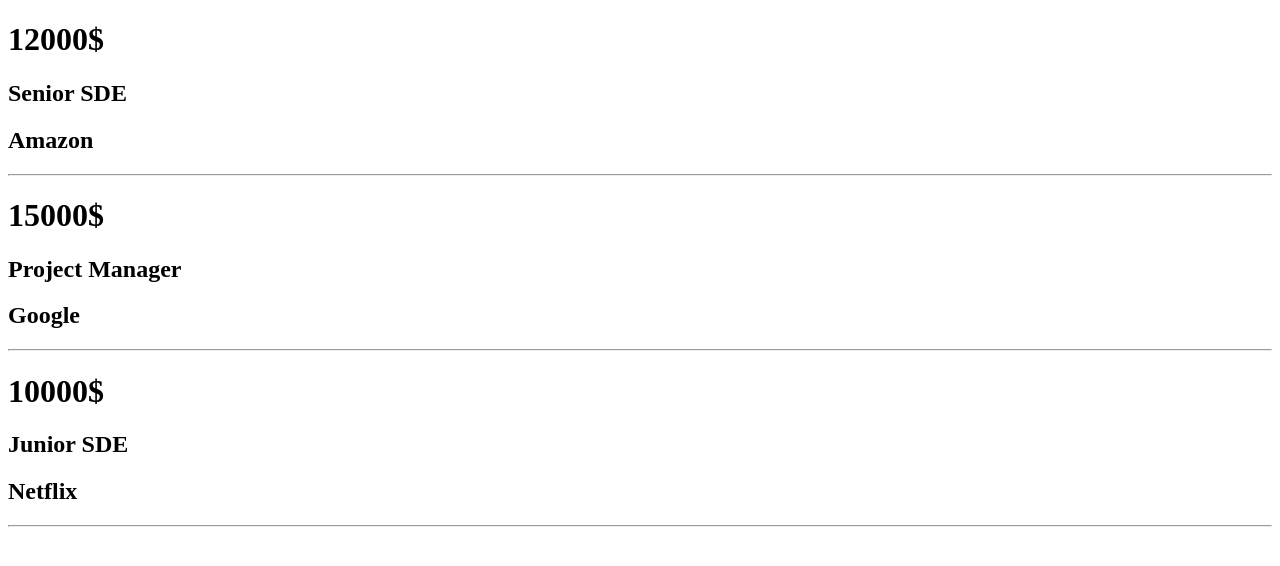
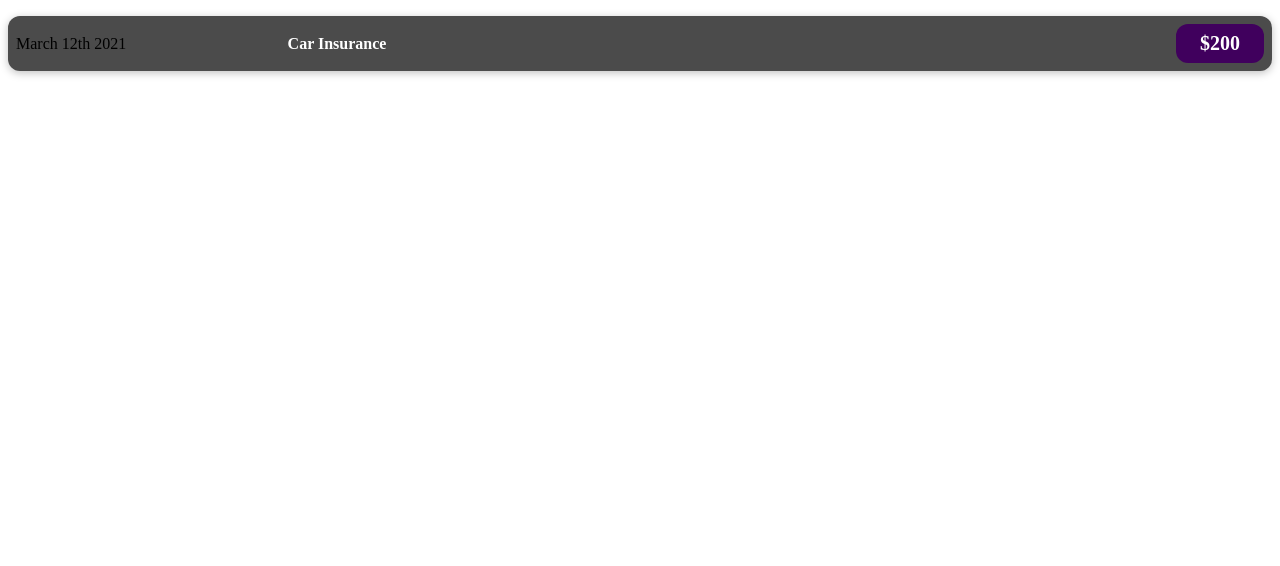
Before and after one commit to MAhmad787/Learning-React, a React (Create React App) app: page / in a window 1280 px wide. Shown: the top 566 px of the page. Built offline with nearby package versions, Linux system fonts and the light colour scheme.

Commit message:
Add first project

```diff
--- a/src/App.js
+++ b/src/App.js
@@ -1,23 +1,6 @@
+import ExpenseItem from './components/ExpenseItem';
+
 function App() {
-  return (
-    <div className="App">
-      <Job salary="12000$" position="Senior SDE" company="Amazon" />
-      <hr />
-      <Job salary="15000$" position="Project Manager" company="Google" />
-      <hr />
-      <Job salary="10000$" position="Junior SDE" company="Netflix" />
-      <hr />
-    </div>
-  );
+  return <ExpenseItem />;
 }
-
-const Job = (props) => {
-  return (
-    <div>
-      <h1>{props.salary}</h1>
-      <h2>{props.position}</h2>
-      <h2>{props.company}</h2>
-    </div>
-  );
-};
 export default App;
--- /dev/null
+++ b/src/components/ExpenseItem.css
@@ -0,0 +1,58 @@
+.expense-item {
+    display: flex;
+    justify-content: space-between;
+    align-items: center;
+    box-shadow: 0 2px 8px rgba(0, 0, 0, 0.25);
+    padding: 0.5rem;
+    margin: 1rem 0;
+    border-radius: 12px;
+    background-color: #4b4b4b;
+}
+
+.expense-item__description {
+    display: flex;
+    flex-direction: column;
+    gap: 1rem;
+    align-items: flex-end;
+    flex-flow: column-reverse;
+    justify-content: flex-start;
+    flex: 1;
+}
+
+.expense-item h2 {
+    color: #3a3a3a;
+    font-size: 1rem;
+    flex: 6;
+    margin: 0 1rem;
+    color: white;
+}
+
+.expense-item__price {
+    font-size: 1rem;
+    font-weight: bold;
+    color:
+        white;
+    background-color: #40005d;
+    border: Ipx solid white;
+    padding: 0.5rem;
+    border-radius: 12px;
+}
+
+
+@media (min-width: 580px) {
+    .expense-item__description {
+        flex-direction: row;
+        align-items: center;
+        justify-content: flex-start;
+        flex: 1;
+    }
+
+    .expense-item__description h2 {
+        font-size: 1.25rem;
+    }
+
+    .expense-item__price {
+        font-size: 1.25rem;
+        padding: 0.5rem 1.5rem;
+    }
+}
--- /dev/null
+++ b/src/components/ExpenseItem.jsx
@@ -0,0 +1,14 @@
+import React from 'react';
+import './ExpenseItem.css';
+
+const ExpenseItem = () => {
+  return (
+    <div className="expense-item">
+      <div>March 12th 2021</div>
+      <div className="expense-item__description"></div>
+      <h2>Car Insurance</h2>
+      <div className="expense-item__price">$200</div>
+    </div>
+  );
+};
+export default ExpenseItem;
```
